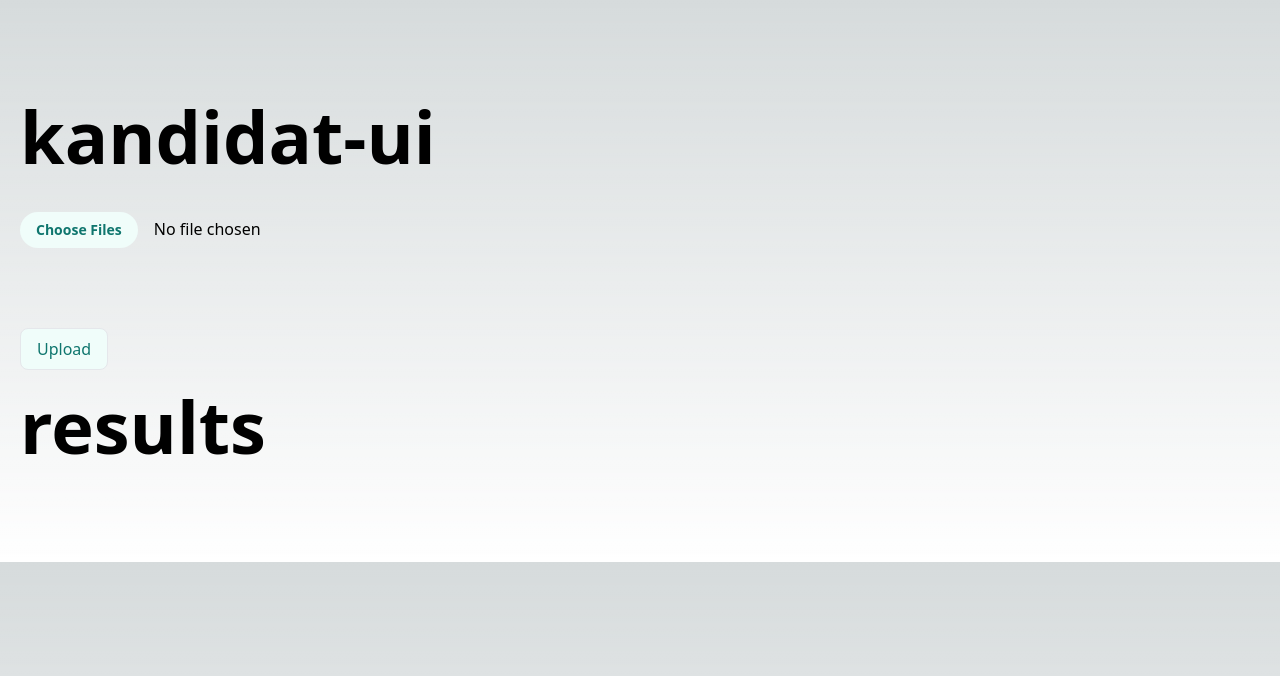
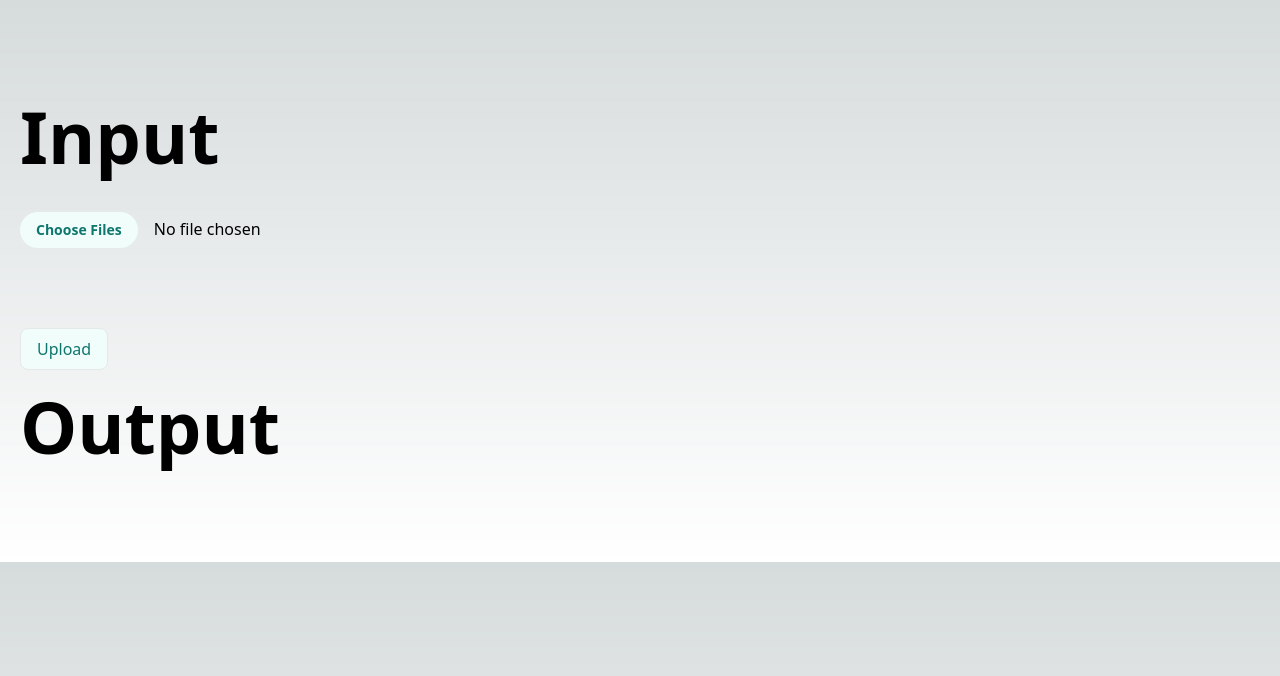
Before and after one commit to upcycling-kandidat/kandidat-ui, a Next.js app: page / in a window 1280 px wide. Shown: the top 676 px of the page. Built offline with nearby package versions, Linux system fonts and the light colour scheme.

Commit message:
refactor: Update UI to better show the output

```diff
--- a/pages/index.tsx
+++ b/pages/index.tsx
@@ -102,7 +102,7 @@ export default function Home() {
 
   return (
     <div className="max-w-8xl p-5 mx-auto">
-      <h1 className="text-7xl mt-20 font-bold">kandidat-ui</h1>
+      <h1 className="text-7xl mt-20 font-bold">Input</h1>
 
       <form method="POST" onSubmit={handleOnSubmit}>
         <div className="pt-10">
@@ -136,7 +136,7 @@ export default function Home() {
         </button>
       </form>
 
-      <h2 className="text-7xl font-bold mt-5">results</h2>
+      <h2 className="text-7xl font-bold mt-5">Output</h2>
 
       <div className="flex gap-6 my-10 px-10 bg-stone-900 rounded-md">
         {results && (
@@ -182,7 +182,8 @@ export default function Home() {
               ))}
             </h2>
 
-            <div className="bg-stone-800 p-4 rounded mt-10">
+            <div className="flex">
+              <div className="bg-stone-800 p-4 mt-10">
                 <p className="p-0">Defects:</p>
                 {results.defects.map((defect, index) => (
                   <Image
@@ -195,7 +196,7 @@ export default function Home() {
                 ))}
               </div>
 
-            <div className="bg-stone-800 p-4 rounded mt-10">
+              <div className="bg-stone-800 p-4 mt-10">
                 <p className="p-0">Components:</p>
                 {results.components.map((component, index) => (
                   <Image
@@ -208,7 +209,7 @@ export default function Home() {
                 ))}
               </div>
 
-            <div className="bg-stone-800 p-2 mt-4">
+              <div className="bg-stone-800 p-2 mt-10">
                 <p className="p-0">Transparent:</p>
                 {results.transparent.map((transparent, index) => (
                   <Image
@@ -221,6 +222,7 @@ export default function Home() {
                 ))}
               </div>
             </div>
+          </div>
         )}
       </div>
     </div>
```
Lines whose indentation alone changed are shown as unchanged.
